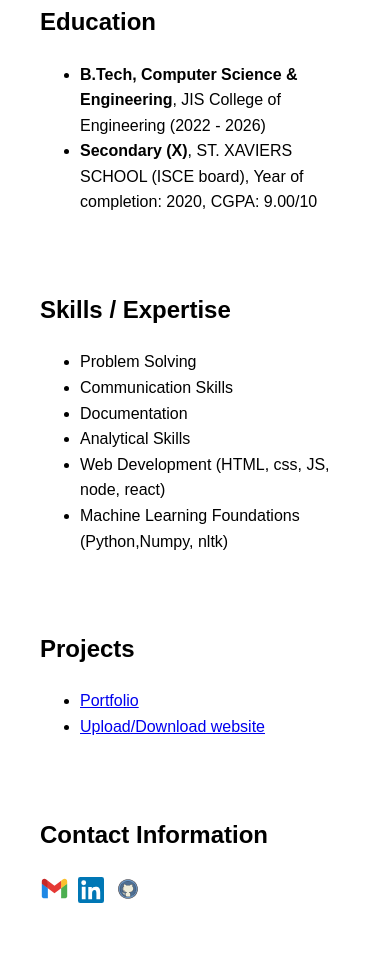
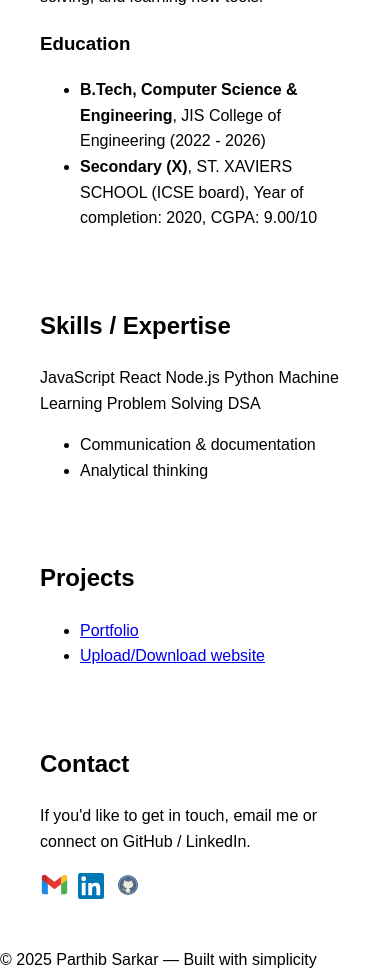
Before and after one commit to parthibsid5/open, a plain HTML site: page index.html in a window 390 px wide. Shown: the part 602-1575 px from the top of the page. Before the commit the page ends 1552 px from the top, so only its background shows below. Drawn offline with Linux system fonts and the light colour scheme.

Commit message:
UI: Improve visual design and responsiveness (modest)

```diff
--- a/index.html
+++ b/index.html
@@ -11,71 +11,81 @@
 
 <body>
     <header>
+        <div class="wrap">
             <h1>Parthib Sarkar</h1>
-        <p>Passionate MERN stack developer skilled in JavaScript, Python.</p>
+            <p class="tag">Passionate MERN stack developer skilled in JavaScript, Python.</p>
+        </div>
     </header>
 
     <nav>
+        <div class="wrap nav-inner">
             <ul>
                 <li><a href="#home">Home</a></li>
                 <li><a href="#skills">Skills</a></li>
                 <li><a href="#projects">Projects</a></li>
                 <li><a href="#contact">Contact</a></li>
-            <li><a href="cli.html">Parthib cli</a>
-               <div class="container">
+                <li><a href="cli.html">Parthib CLI</a></li>
+            </ul>
         </div>
-
-            </li>
-            <!-- <li><a href=""><img src="/icons8-console-50.png">cli</a></li> -->
-        </ul>
     </nav>
 
-    <section id="home">
+    <main class="wrap">
+        <section id="home" class="hero">
+            <div class="profile">
+                <div class="avatar" aria-hidden="true">PS</div>
+            </div>
+            <div class="intro">
                 <h2>Introduction</h2>
-        <p> I am Parthib Sarkar currently pursuing B.Tech in CSE at JIS college of engineering. I have experience in Java (especially for DSA), Python
- (with ML libraries like NumPy, Pandas), and web development (Node.js, React.js). I have built projects like a file upload/ download website,
- and an interactive console like portfolio. I have interests in development, problem solving, and learning new tools.</p>
+                <p> I am Parthib Sarkar currently pursuing B.Tech in CSE at JIS College of Engineering. I have experience in Java (especially for DSA), Python (with ML libraries like NumPy, Pandas), and web development (Node.js, React.js). I have built projects like a file upload/download website, and an interactive console-like portfolio. I enjoy development, problem solving, and learning new tools.</p>
 
-        <h2>Education</h2>
+                <h3>Education</h3>
                 <ul>
                     <li><strong>B.Tech, Computer Science & Engineering</strong>, JIS College of Engineering (2022 - 2026)</li>
-            <li><strong>Secondary (X)</strong>, ST. XAVIERS SCHOOL (ISCE board), Year of completion: 2020, CGPA: 9.00/10
-            </li>
+                    <li><strong>Secondary (X)</strong>, ST. XAVIERS SCHOOL (ICSE board), Year of completion: 2020, CGPA: 9.00/10</li>
+                </ul>
+            </div>
+        </section>
+
+        <section id="skills" class="card">
+            <h2>Skills / Expertise</h2>
+            <div class="badges">
+                <span class="badge">JavaScript</span>
+                <span class="badge">React</span>
+                <span class="badge">Node.js</span>
+                <span class="badge">Python</span>
+                <span class="badge">Machine Learning</span>
+                <span class="badge">Problem Solving</span>
+                <span class="badge">DSA</span>
+            </div>
+            <ul>
+                <li>Communication & documentation</li>
+                <li>Analytical thinking</li>
             </ul>
         </section>
 
-    <section id="skills">
-        <h2>Skills / Expertise</h2>
-        <ul>
-            <li>Problem Solving</li>
-            <li>Communication Skills</li>
-            <li>Documentation</li>
-            <li>Analytical Skills</li>
-            <li>Web Development (HTML, css, JS, node, react)</li>
-            <li>Machine Learning Foundations (Python,Numpy, nltk)</li>
-        </ul>
-    </section>
-
-    <section id="projects">
+        <section id="projects" class="card">
             <h2>Projects</h2>
             <ul>
                 <li><a href="https://parthibsid5.github.io/open/" target="_blank">Portfolio</a></li>
                 <li><a href="https://parthibsid6.pythonanywhere.com" target="_blank">Upload/Download website</a></li>
             </ul>
         </section>
-    <div>
-        <section id="contact">
-            <h2>Contact Information</h2>
+
+        <section id="contact" class="card contact">
+            <h2>Contact</h2>
+            <p>If you'd like to get in touch, email me or connect on GitHub / LinkedIn.</p>
             <div class="icons">
-                <a href="https://mail.google.com/mail/?view=cm&fs=1&to=parthibsid5@gmail.com" target="_blank"><img
-                        src="icons/gmail.svg" alt="gmail_icon" width="29px"></a>
-                <a href="https://www.linkedin.com/in/sarkar2112003/" target="_blank"><img src="icons/Linkedin.svg"
-                        alt="linkedin_icon" width="26px"></a>
-                <a href="https://github.com/parthibsid5"><img src="icons/github.svg" alt="github_icon" width="28px"></a>
+                <a href="https://mail.google.com/mail/?view=cm&fs=1&to=parthibsid5@gmail.com" target="_blank"><img src="icons/gmail.svg" alt="gmail_icon" width="29" height="29"></a>
+                <a href="https://www.linkedin.com/in/sarkar2112003/" target="_blank"><img src="icons/Linkedin.svg" alt="linkedin_icon" width="26" height="26"></a>
+                <a href="https://github.com/parthibsid5" target="_blank"><img src="icons/github.svg" alt="github_icon" width="28" height="28"></a>
             </div>
         </section>
+    </main>
+
+    <footer>
+        <div class="wrap footer-inner">© 2025 Parthib Sarkar — Built with simplicity</div>
+    </footer>
 
 </body>
 
-
 </html>
```
Lines whose indentation alone changed are shown as unchanged.
